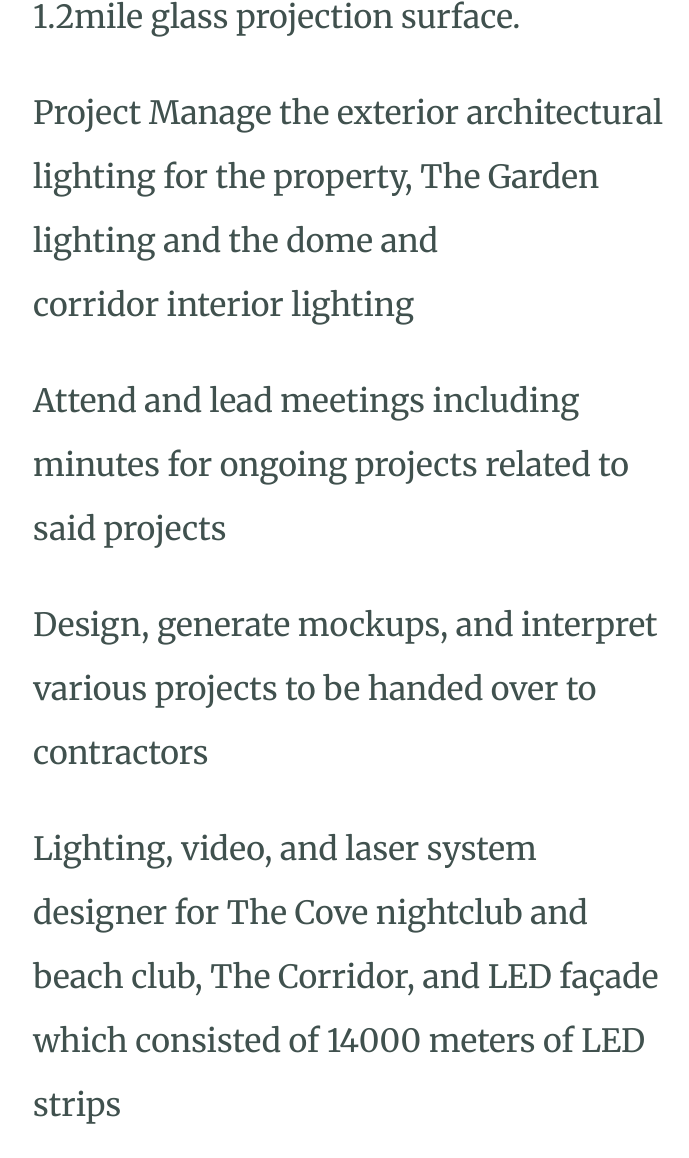
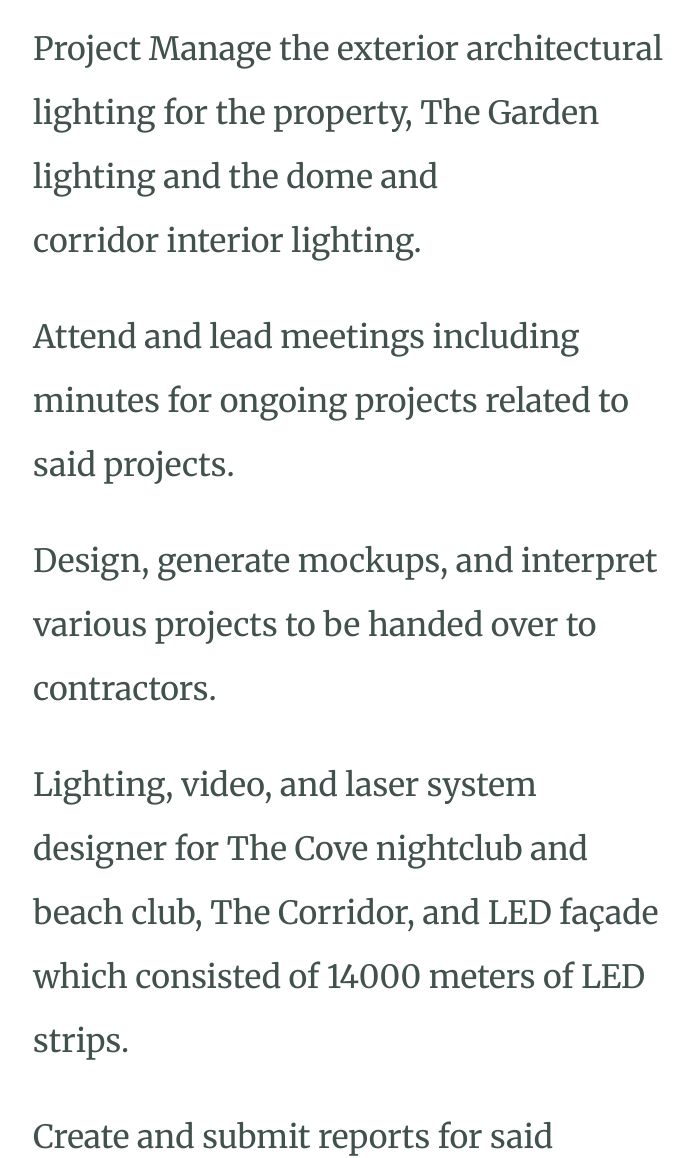
Before and after one commit to estebanC108/My-website, a plain HTML site: page index.html in a window 1280 px wide. Shown: the part 6558-7716 px from the top of the page, without its empty margins (287-976 px from the left). Drawn offline with Linux system fonts and the light colour scheme.

Commit message:
Update index.html
Added all periods for sentences. Removed breaks where not needed.

```diff
--- a/index.html
+++ b/index.html
@@ -28,20 +28,20 @@
       <p class="intro">I provide services specializing in lighting and video design, programming, show operation, project and
           product management for the live events and architectural industry with an emphasis in control and design.
           I am currently studying software development and am open to opportunities in or outside the entertainment industry
-           and my comfort zone. As well, I have spent the last 2 years learning and working primarily as a video engineeer</p>
+           and my comfort zone. As well, I have spent the last 2 years learning and working primarily as a video engineeer.</p>
     </div>
     <hr>
     <div class="skills">
       <h2>My Skills.</h2>
         <img class="spotlight" src="images/spotlight.png" alt="Light image">
         <p><Ul>
-    <li>16 years experience in the entertainment, live events,and theatrical industry specializing in control, design,<br>
+    <li>16 years experience in the entertainment, live events,and theatrical industry specializing in control, design,
       lighting design, product management, and technical support</li>
-    <li>8 years working in the distribution, procurement, product enhancement, technical document<br>
+    <li>8 years working in the distribution, procurement, product enhancement, technical document
       creation, support and training of high end lighting, video, and staging products</li>
     <li>Top notch programmer of multiple lighting consoles and media servers including Arkaos, Avolites, Hippotizer,
       MBOX, Pixera, Ai, and Disguise with an emphaisis on GrandMA and ChamSys lighting consoles</li>
-    <li>Conceptualize and design visuals, network and line diagrams using industry standard <br>
+    <li>Conceptualize and design visuals, network and line diagrams using industry standard
       softwares like Vectorworks, Sketch-up, Capture, and MA3D</li>
     <li>Video engineer specializing in projection and Christie Spyder operation and programming</li>
     <li>Extensive experience in concert touring, working and living internationally</li>
@@ -67,14 +67,14 @@
     These areas included much of the property with emphasis on The Cove nightclub and indoor beach club and <br>
     video and lighting for The Corridor; a 1.2mile glass projection surface.
   <p>Project Manage the exterior architectural lighting for the property, The Garden lighting and the dome and <br>
-    corridor interior lighting</p>
-  <p>Attend and lead meetings including minutes for ongoing projects related to said projects</p>
-  <p>Design, generate mockups, and interpret various projects to be handed over to contractors</p>
-  <p>Lighting, video, and laser system designer for The Cove nightclub and beach club, The Corridor, and LED façade <br>
-    which consisted of 14000 meters of LED strips</p>
+    corridor interior lighting.</p>
+  <p>Attend and lead meetings including minutes for ongoing projects related to said projects.</p>
+  <p>Design, generate mockups, and interpret various projects to be handed over to contractors.</p>
+  <p>Lighting, video, and laser system designer for The Cove nightclub and beach club, The Corridor, and LED façade
+    which consisted of 14000 meters of LED strips.</p>
   <p>Create and submit reports for said projects along with incident reports, SOPs, equipment justifications for<br>
-    procurement, recommendations, timelines and forecasting
-  <p>Assist and lead in the setup, programming and operating of events on site with the ET team</p>
+    procurement, recommendations, timelines and forecasting.
+  <p>Assist and lead in the setup, programming and operating of events on site with the ET team.</p>
   <p><a class="act" href=http://www.lightingandsoundamerica.com/news/story.asp?ID=MBMX8O><strong>Act Lighting </strong></a><br>
     <em>Product specialist for GrandMA product line</em>
   </p>
@@ -87,11 +87,11 @@
   <p><a class="prg" href="https://www.prg.com/en"><strong>PRG Distribution</strong></a><br>
     <em>Product manager and technical sales</em>
   </p>
-  <p>1st point of contact for PRG Distributions product line with an emphasis in control as the ChamSys and Arkaos<br>
+  <p>1st point of contact for PRG Distributions product line with an emphasis in control as the ChamSys and Arkaos
     Product specialist in North America</p>
   <p>Conducting product demonstrations for dealers and end users as well as at tradeshows</p>
   <p>Design and draw tradeshow booths as well as setup and show teardown including all PRG DNA shows and expos</p>
-  <p>24/7, 365-days a year phone, email and online technical support availability requiring dedication and continuous<br>
+  <p>24/7, 365-days a year phone, email and online technical support availability requiring dedication and continuous
     responsibility</p>
   <p>Diagnosis of console and server repairs and liasion between client and PRG service center in Dallas, Texas</p>
   <p>Execute all forecasting aand maintaining demo logs for ChamSysand Arkaos</p>
@@ -108,7 +108,7 @@
     <hr>
     <div class="contact-me">
       <h2>Get In Touch</h2>
-      <h3>Open to freelance and full time positions <br />
+      <h3>Open to freelance and full time positions <br/>
          +1 480-213-8999</h3>
       <a class="btn" href="mailto:Estebancaracciolo23@gmail.com">CONTACT ME</a>
     </div>
```
